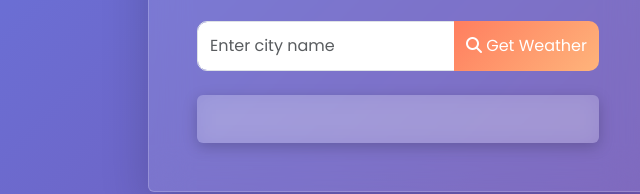
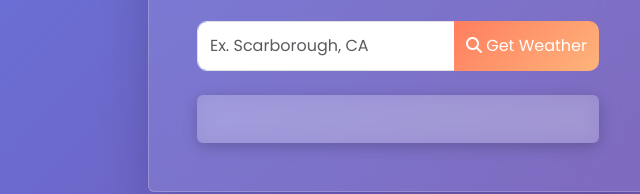
Before and after one commit to AronWiz/weather, a plain HTML site: page index.html in a window 1280 px wide. Shown: the part 397-591 px from the top of the page, 242-882 px from the left. Drawn offline with nearby package versions, Linux system fonts and the light colour scheme.

Commit message:
CHnaged example to include Country code in text box

```diff
--- a/index.html
+++ b/index.html
@@ -29,7 +29,7 @@
       <h1 class="mb-4 display-4 text-center"><i class="fas fa-cloud-sun"></i> Weather App</h1>
 
       <div class="input-group mb-4">
-        <input type="text" id="city" class="form-control" placeholder="Enter city name">
+        <input type="text" id="city" class="form-control" placeholder="Ex. Scarborough, CA">
         <button id="getWeather" class="btn btn-primary">
           <i class="fas fa-search"></i> Get Weather
         </button>
--- a/script.js
+++ b/script.js
@@ -29,7 +29,7 @@ document.getElementById('getWeather').addEventListener('click', () => {
         <h2 class="mb-3">${name}</h2>
         <img src="https://openweathermap.org/img/wn/${icon}@2x.png" alt="${description}" class="mb-3">
         <p><strong>Temperature:</strong> ${temp} °C</p>
-        <p><strong>Feels Like:</strong> ${feels_like}</p>
+        <p><strong>Feels Like:</strong> ${feels_like} </p>
         <p><strong>Humidity:</strong> ${humidity}%</p>
         <p><strong>Weather:</strong> ${description.charAt(0).toUpperCase() + description.slice(1)}</p>
       `;
```
